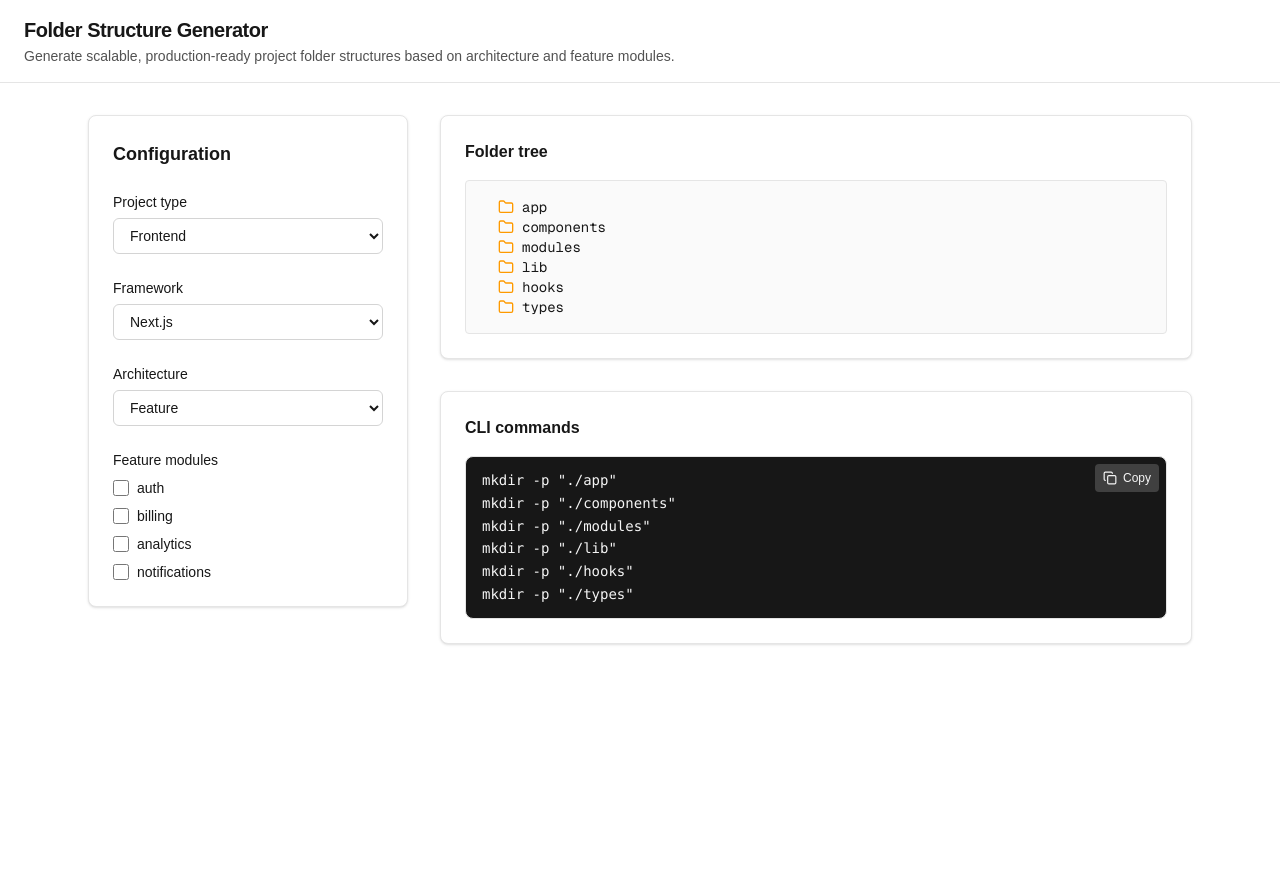
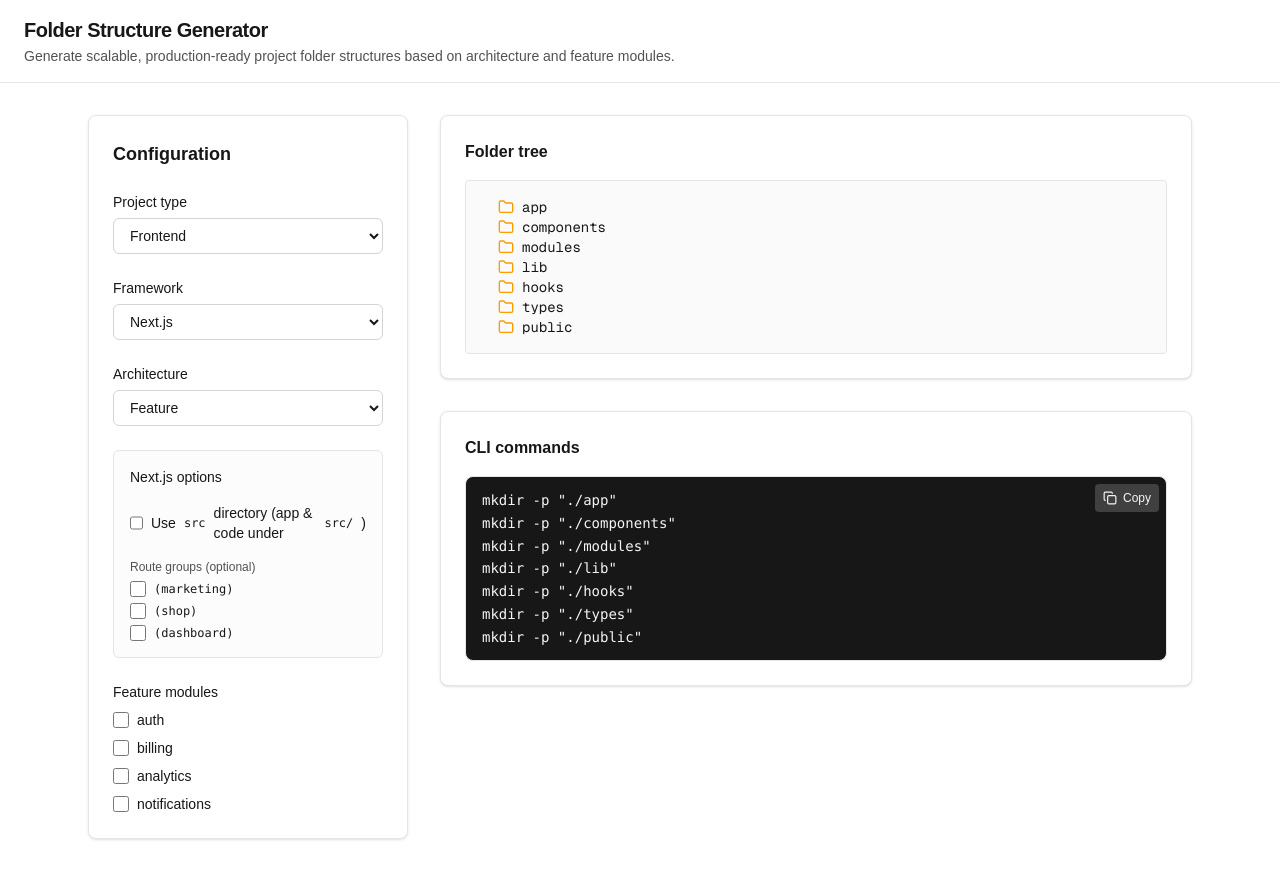
Before and after one commit to dchobarkar/project-structure-generator, a Next.js app: page / in a window 1280 px wide. Before the commit the page ends 800 px from the top, so only its background shows below. Built offline with nearby package versions, Linux system fonts and the light colour scheme.

Commit message:
fix: update nextjs structure

```diff
--- a/components/ConfigPanel.tsx
+++ b/components/ConfigPanel.tsx
@@ -115,6 +115,70 @@ const ConfigPanel = ({ config, onConfigChange }: ConfigPanelProps) => {
         </select>
       </div>
 
+      {config.framework === "nextjs" && (
+        <div className="space-y-4 rounded-md border border-neutral-200 bg-neutral-50/50 p-4 dark:border-neutral-700 dark:bg-neutral-800/50">
+          <span className="block text-sm font-medium text-foreground">
+            Next.js options
+          </span>
+          <label className="flex cursor-pointer items-center gap-2 text-sm text-foreground">
+            <input
+              type="checkbox"
+              checked={config.options?.nextjs?.useSrcDirectory ?? false}
+              onChange={(e) => {
+                const nextjs = {
+                  ...config.options?.nextjs,
+                  useSrcDirectory: e.target.checked,
+                };
+                onConfigChange({
+                  ...config,
+                  options: { ...config.options, nextjs },
+                });
+              }}
+              className="h-4 w-4 rounded border-neutral-300 text-neutral-600 focus:ring-neutral-500 dark:border-neutral-600 dark:bg-neutral-800"
+            />
+            Use <code className="text-xs">src</code> directory (app &amp; code under{" "}
+            <code className="text-xs">src/</code>)
+          </label>
+          <div>
+            <span className="mb-1.5 block text-xs font-medium text-neutral-600 dark:text-neutral-400">
+              Route groups (optional)
+            </span>
+            <div className="flex flex-col gap-1.5">
+              {["(marketing)", "(shop)", "(dashboard)"].map((group) => (
+                <label
+                  key={group}
+                  className="flex cursor-pointer items-center gap-2 text-sm text-foreground"
+                >
+                  <input
+                    type="checkbox"
+                    checked={(
+                      config.options?.nextjs?.routeGroups ?? []
+                    ).includes(group)}
+                    onChange={() => {
+                      const current =
+                        config.options?.nextjs?.routeGroups ?? [];
+                      const next = current.includes(group)
+                        ? current.filter((g) => g !== group)
+                        : [...current, group];
+                      const nextjs = {
+                        ...config.options?.nextjs,
+                        routeGroups: next,
+                      };
+                      onConfigChange({
+                        ...config,
+                        options: { ...config.options, nextjs },
+                      });
+                    }}
+                    className="h-4 w-4 rounded border-neutral-300 text-neutral-600 focus:ring-neutral-500 dark:border-neutral-600 dark:bg-neutral-800"
+                  />
+                  <code className="text-xs">{group}</code>
+                </label>
+              ))}
+            </div>
+          </div>
+        </div>
+      )}
+
       <div>
         <span className="mb-2 block text-sm font-medium text-foreground">
           Feature modules
--- a/templates/registry.ts
+++ b/templates/registry.ts
@@ -9,12 +9,13 @@ import type {
 const frontendNextLayered: FolderTree = {
   app: {},
   components: {},
-  services: {},
+  lib: {},
   hooks: {},
   utils: {},
-  lib: {},
+  services: {},
   types: {},
   styles: {},
+  public: {},
 };
 
 const frontendNextFeature: FolderTree = {
@@ -24,6 +25,7 @@ const frontendNextFeature: FolderTree = {
   lib: {},
   hooks: {},
   types: {},
+  public: {},
 };
 
 const frontendNextDomain: FolderTree = {
@@ -32,6 +34,7 @@ const frontendNextDomain: FolderTree = {
   shared: { components: {}, hooks: {}, utils: {} },
   lib: {},
   types: {},
+  public: {},
 };
 
 const frontendReactLayered: FolderTree = {
@@ -159,18 +162,23 @@ const backendNextLayered: FolderTree = {
   app: { api: {}, layout: {} },
   lib: { services: {}, utils: {} },
   types: {},
+  public: {},
 };
+
 const backendNextFeature: FolderTree = {
   app: { api: {}, layout: {} },
   modules: {},
   lib: {},
   types: {},
+  public: {},
 };
+
 const backendNextDomain: FolderTree = {
   app: { api: {}, layout: {} },
   domains: {},
   lib: {},
   types: {},
+  public: {},
 };
 
 type TemplateKey = `${ProjectType}_${Framework}_${Architecture}`;
@@ -218,12 +226,61 @@ function templateKey(config: GeneratorConfig): TemplateKey {
   return `${config.projectType}_${config.framework}_${config.architecture}`;
 }
 
+const NEXTJS_SRC_KEYS = [
+  "app",
+  "components",
+  "lib",
+  "hooks",
+  "utils",
+  "services",
+  "types",
+  "styles",
+  "modules",
+  "domains",
+  "shared",
+] as const;
+
+function applyNextJsOptions(
+  structure: FolderTree,
+  config: GeneratorConfig,
+): void {
+  if (config.framework !== "nextjs") return;
+  const opts = config.options?.nextjs;
+
+  const routeGroups = opts?.routeGroups?.filter(Boolean) ?? [];
+  if (routeGroups.length > 0) {
+    const appRoot = structure.app as FolderTree | undefined;
+    if (appRoot && typeof appRoot === "object") {
+      for (const name of routeGroups) {
+        (appRoot as FolderTree)[name] = {};
+      }
+    }
+  }
+
+  if (opts?.useSrcDirectory) {
+    const src: FolderTree = {};
+    for (const key of NEXTJS_SRC_KEYS) {
+      const val = structure[key];
+      if (val !== undefined && typeof val === "object" && val !== null) {
+        src[key] = val as FolderTree;
+        delete structure[key];
+      }
+    }
+    structure.src = src;
+  }
+}
+
 export function getTemplate(config: GeneratorConfig): FolderTree {
   const key = templateKey(config);
   const template = TEMPLATES[key];
-  if (template) return JSON.parse(JSON.stringify(template)) as FolderTree;
-  // Fallback: backend node feature
-  return JSON.parse(JSON.stringify(backendNodeFeature)) as FolderTree;
+  let structure: FolderTree;
+  if (template) {
+    structure = JSON.parse(JSON.stringify(template)) as FolderTree;
+  } else {
+    structure = JSON.parse(JSON.stringify(backendNodeFeature)) as FolderTree;
+  }
+  applyNextJsOptions(structure, config);
+  return structure;
 }
 
 export function getModulesContainers(
--- a/types/generator.ts
+++ b/types/generator.ts
@@ -4,11 +4,19 @@ export type Framework = "nextjs" | "react" | "node" | "nestjs";
 
 export type Architecture = "layered" | "feature" | "domain";
 
+export interface NextJsOptions {
+  useSrcDirectory?: boolean;
+  routeGroups?: string[];
+}
+
 export interface GeneratorConfig {
   projectType: ProjectType;
   framework: Framework;
   architecture: Architecture;
   modules: string[];
+  options?: {
+    nextjs?: NextJsOptions;
+  };
 }
 
 export interface FolderTree {
```
